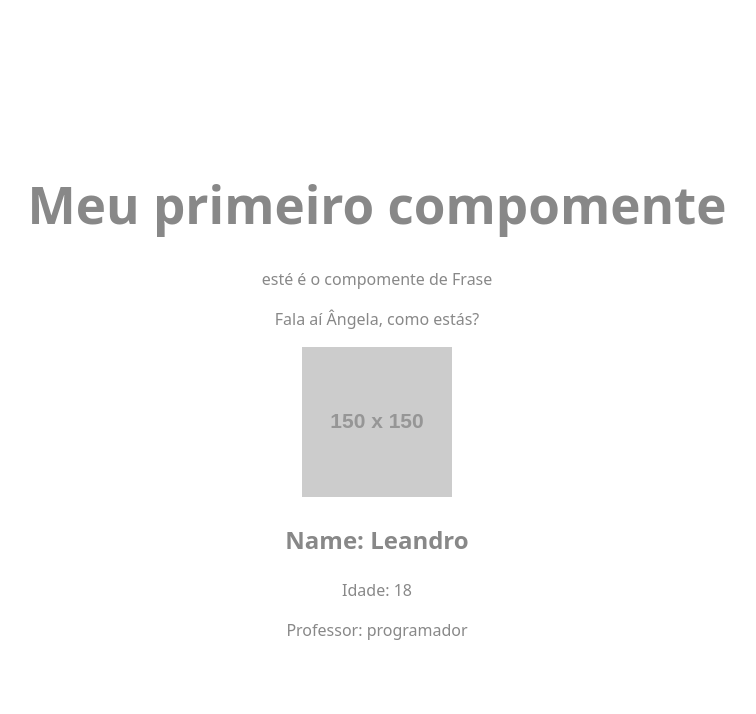
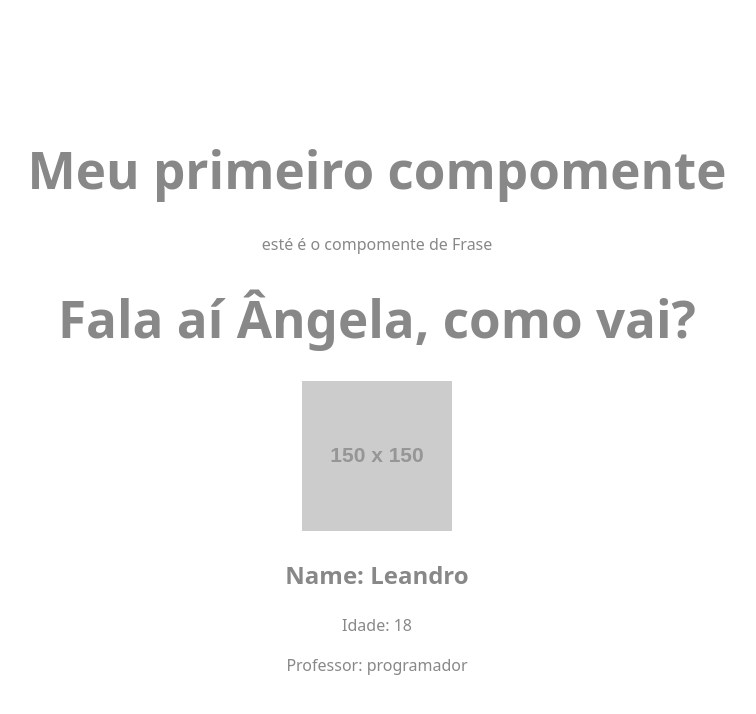
Before and after one commit to Angela-Cavunduri/MyReact, a React (Vite) app: page / in a window 1280 px wide. Shown: the top 714 px of the page, without its empty margins (263-1019 px from the left). Built offline with nearby package versions, Linux system fonts and the light colour scheme.

Commit message:
Resolvendo conflito do SayMyName

```diff
--- a/src/App.jsx
+++ b/src/App.jsx
@@ -5,6 +5,7 @@ import './App.css'
 import HelloWorld from './Components/HelloWorld.jsx'
 import SayMyName from './Components/SayMyName.jsx'
 import Pessoa from './Components/Pessoa.jsx'
+
 
 
 function App() {
--- a/src/Components/SayMyName.jsx
+++ b/src/Components/SayMyName.jsx
@@ -1,8 +1,9 @@
 function SayMyName(props){
     return(
-<div>
-    <p>Fala aí {props.nome}, como estás?</p>
-</div>
+
+        <div>
+            <h1>Fala aí {props.nome}, como vai?</h1>
+        </div>
     )
 }
 
```
